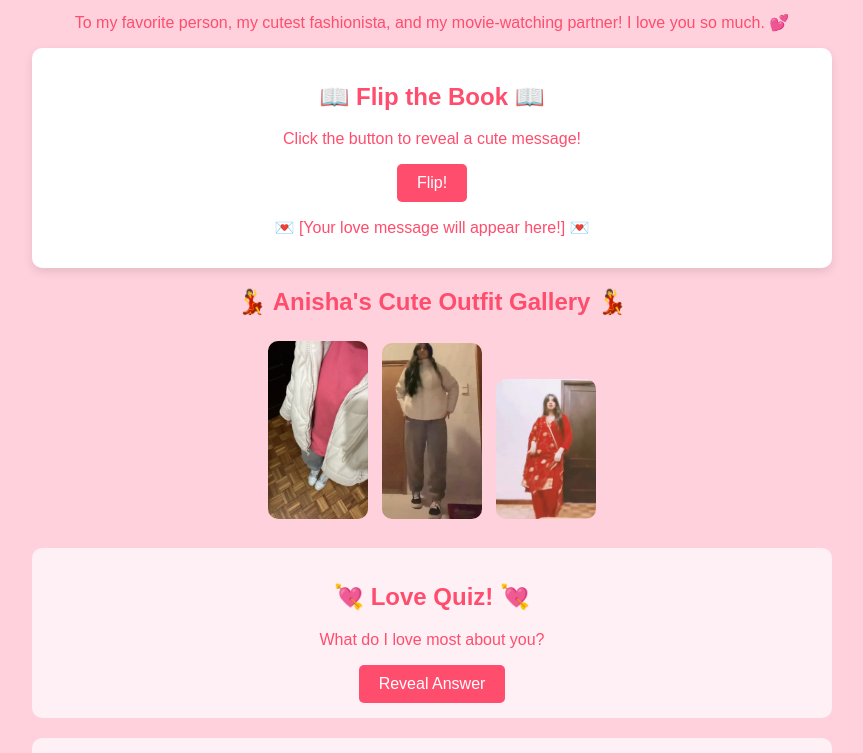
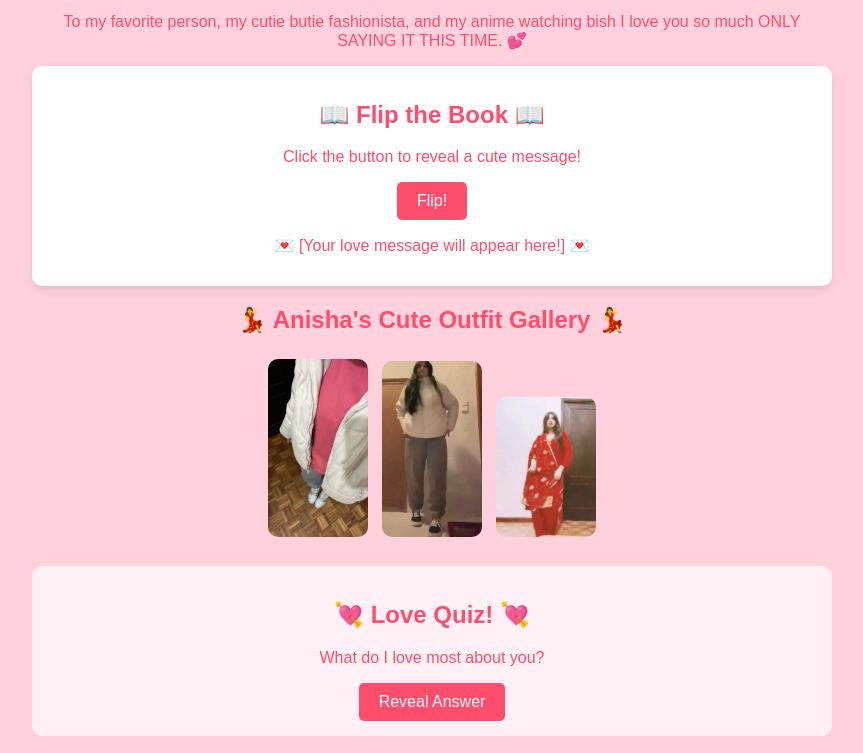
Before and after one commit to lychee333/ForMyAnisha, a plain HTML site: page index.html in a window 1280 px wide. Shown: the part 116-869 px from the top of the page, without its empty margins (208-1071 px from the left). Drawn offline with Linux system fonts and the light colour scheme.

Commit message:
Update index.html

```diff
--- a/index.html
+++ b/index.html
@@ -59,7 +59,7 @@
 
     <div class="container">
         <h1>💖 Happy Valentine's Day, Anisha! 💖</h1>
-        <p>To my favorite person, my cutest fashionista, and my movie-watching partner! I love you so much. 💕</p>
+        <p>To my favorite person, my cutie butie fashionista, and my anime watching bish I love you so much ONLY SAYING IT THIS TIME. 💕</p>
 
         <div class="love-note">
             <h2>📖 Flip the Book 📖</h2>
```
